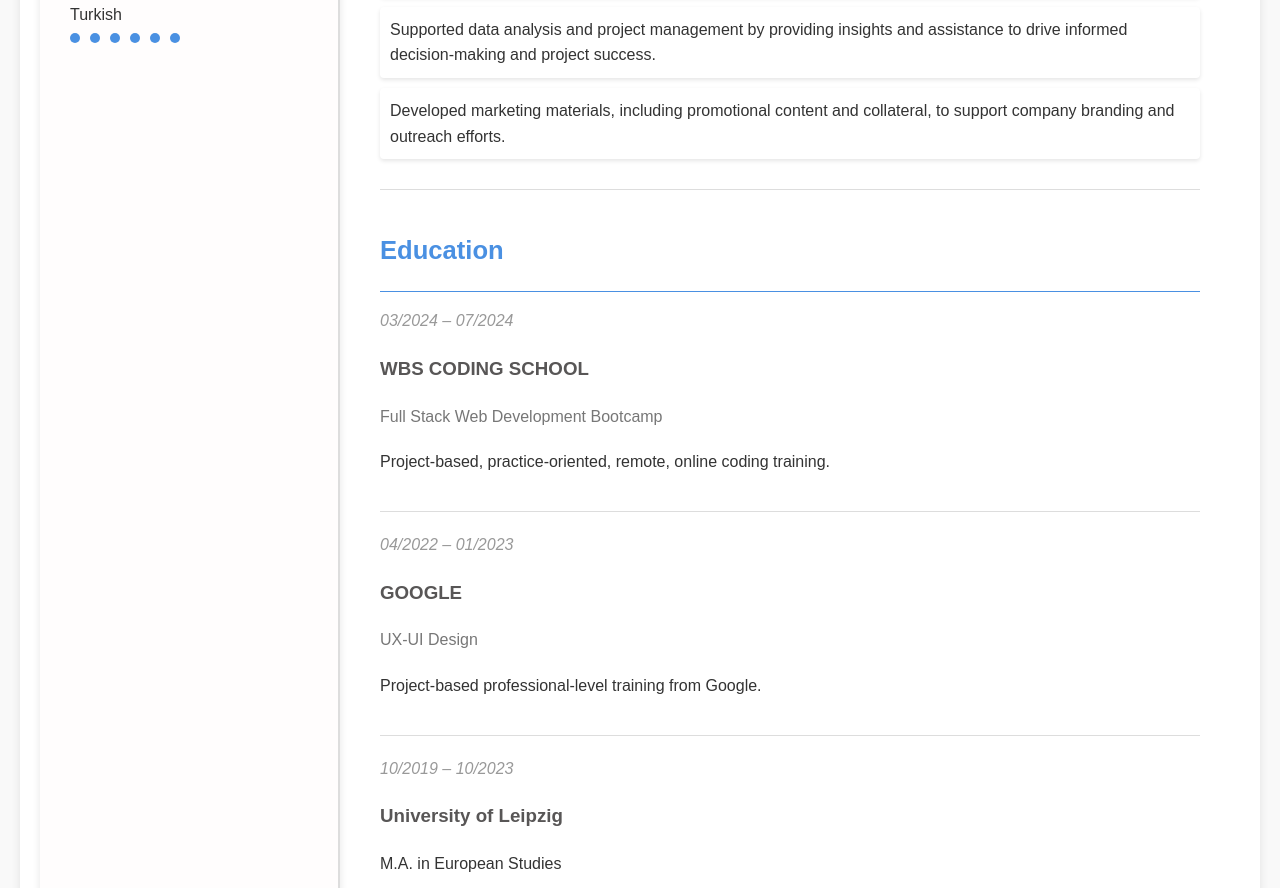
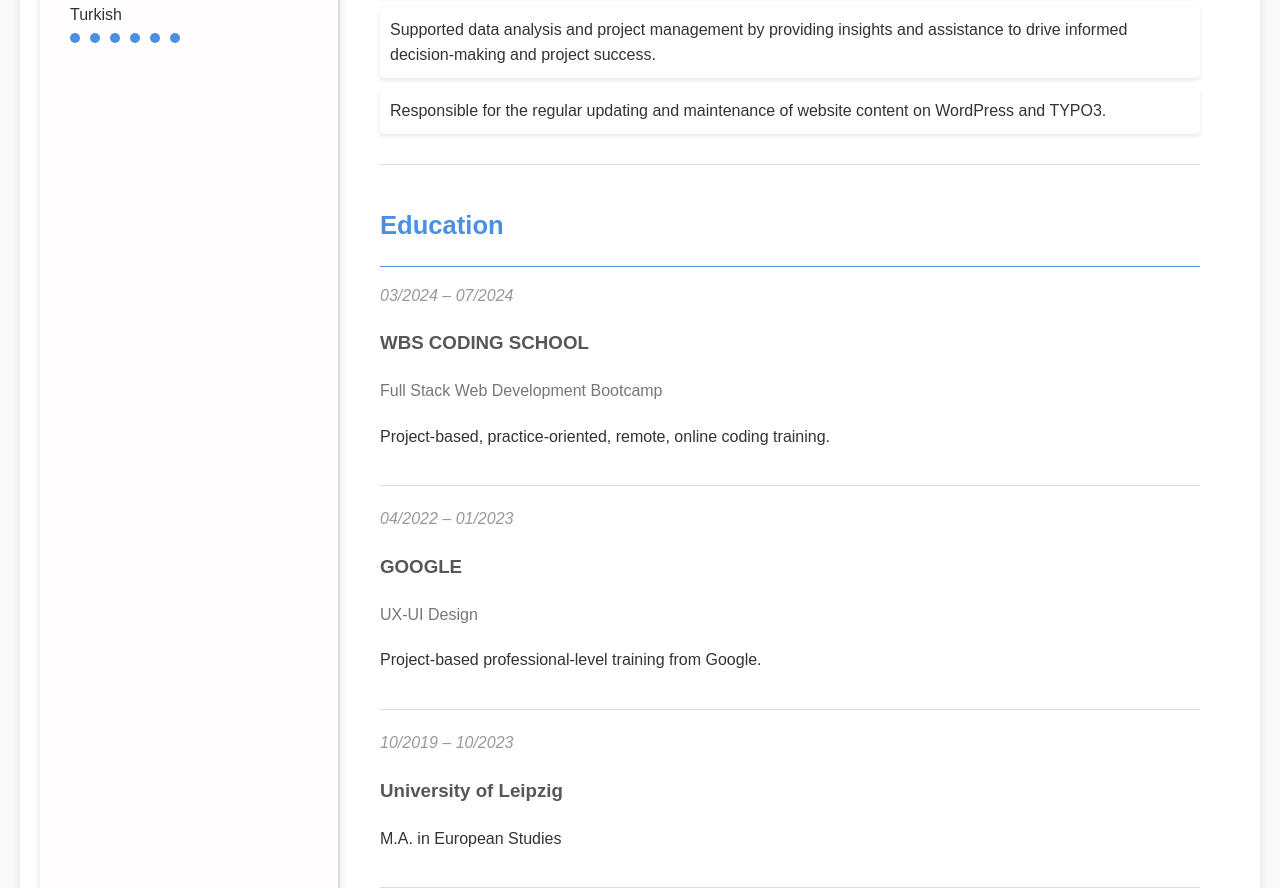
Before and after one commit to rbksy/Portfolio, a plain HTML site: page resume.html in a window 1280 px wide. Shown: the part 1054-1942 px from the top of the page. Drawn offline with Linux system fonts and the light colour scheme.

Commit message:
changed desc

```diff
--- a/resume.html
+++ b/resume.html
@@ -105,7 +105,7 @@
                         <li>Updated and optimized website content and design elements to maintain an engaging and visually appealing user experience.</li>
                         <li>Assisted with customer support by addressing user inquiries and resolving issues, while also contributing to developing clear and helpful documentation.</li>
                         <li>Supported data analysis and project management by providing insights and assistance to drive informed decision-making and project success.</li>
-                        <li>Developed marketing materials, including promotional content and collateral, to support company branding and outreach efforts.</li>
+                        <li>Responsible for the regular updating and maintenance of website content on WordPress and TYPO3.</li>
                     </ul>
                 </div>
             </div>
```
